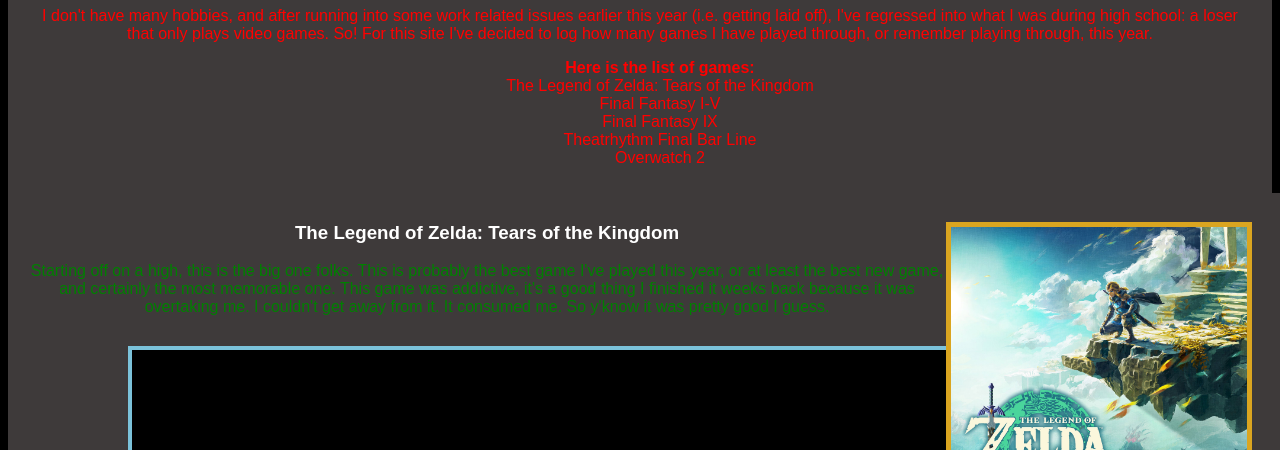
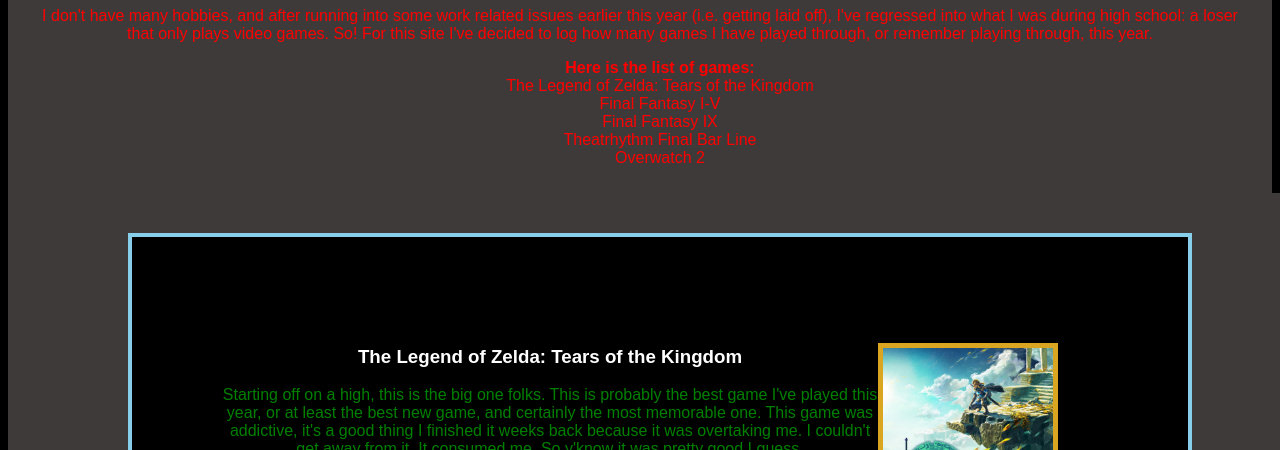
Before and after one commit to LaunchCodeAllhubs/js-assignment-4-html-me-something-ItsChubboy, a website: page index.html in a window 1280 px wide. Shown: the part 91-541 px from the top of the page. Drawn offline with Linux system fonts and the light colour scheme.

Commit message:
Changed 'zelda' to 'totk' for consistency with the HTML file.

```diff
--- a/styles.css
+++ b/styles.css
@@ -19,14 +19,14 @@
     padding: 10px 20px;
 }
 
-#zelda-part {
+#totk-part {
     background-color: black;
     border: 4px solid skyblue;
     padding: 90px;
     margin: 30px 100px;
 }
 
-.zelda-image {
+.totk-image {
     max-height: fit-content;
     max-width: 170px;
 }
```
